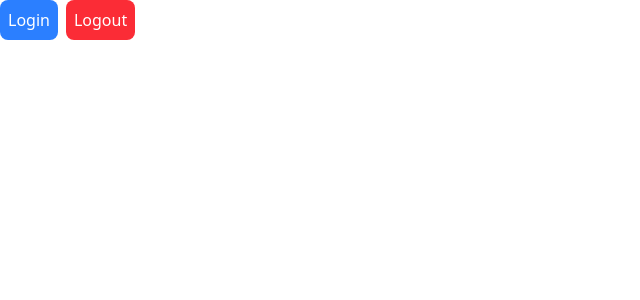
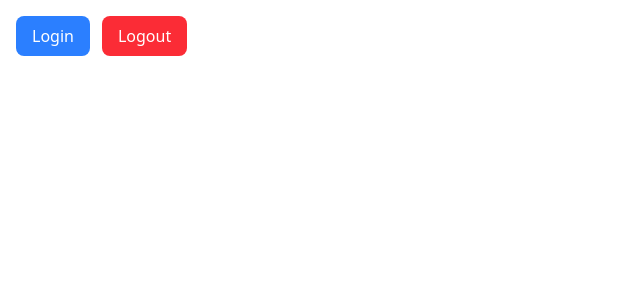
Before and after one commit to AnirbanSinha27/law-and-verdict, a Next.js app in the folder my-app/: page / in a window 1280 px wide. Shown: the top 300 px of the page, without its empty margins (0-640 px from the left). Built offline with nearby package versions, Linux system fonts and the light colour scheme.

Commit message:
mongodb setup and saving unique device id into localStorage

```diff
--- /dev/null
+++ b/my-app/app/hooks/useDeviceId.ts
@@ -0,0 +1,13 @@
+import { useEffect, useState } from "react";
+import { getOrCreateDeviceId } from "@/devicelib/device";
+
+export function useDeviceId() {
+  const [deviceId, setDeviceId] = useState<string | null>(null);
+
+  useEffect(() => {
+    const id = getOrCreateDeviceId();
+    setDeviceId(id);
+  }, []);
+
+  return deviceId;
+}
--- a/my-app/app/page.tsx
+++ b/my-app/app/page.tsx
@@ -1,13 +1,39 @@
+"use client";
+
+import { useDeviceId } from "@/app/hooks/useDeviceId";
 
 export default function Home() {
+  const deviceId = useDeviceId();
+
+  const handleLogin = () => {
+    if (!deviceId) return;
+    window.location.href = `/auth/login?deviceId=${deviceId}`;
+  };
+
+  const handleLogout = () => {
+    if (!deviceId) return;
+    window.location.href = `/auth/logout?deviceId=${deviceId}`;
+  };
+
   return (
-    <div className="flex gap-2">
-      <button className="bg-blue-500 text-white p-2 rounded-md">
-      <a href="/auth/login">Login</a>
+    <div className="flex gap-3 p-4">
+
+      <button
+        onClick={handleLogin}
+        disabled={!deviceId}
+        className="bg-blue-500 text-white px-4 py-2 rounded-md disabled:opacity-50 cursor-pointer"
+      >
+        Login
       </button>
-      <button className="bg-red-500 text-white p-2 rounded-md">
-      <a href="/auth/logout">Logout</a>
+
+      <button
+        onClick={handleLogout}
+        disabled={!deviceId}
+        className="bg-red-500 text-white px-4 py-2 rounded-md disabled:opacity-50 cursor-pointer"
+      >
+        Logout
       </button>
+
     </div>
   );
 }
--- /dev/null
+++ b/my-app/dblib/models/UserDevice.ts
@@ -0,0 +1,17 @@
+import mongoose, { Schema, Document, models } from "mongoose";
+
+export interface IUserDevice extends Document {
+  userId: string;          // Auth0 user ID
+  deviceId: string;        // Unique identifier per device
+  userAgent: string;       // Browser/device info
+  createdAt: Date;         // Login timestamp
+}
+
+const UserDeviceSchema = new Schema<IUserDevice>({
+  userId: { type: String, required: true, index: true },
+  deviceId: { type: String, required: true, unique: true },
+  userAgent: { type: String, required: true },
+  createdAt: { type: Date, default: Date.now }
+});
+
+export default models.UserDevice || mongoose.model<IUserDevice>("UserDevice", UserDeviceSchema);
--- /dev/null
+++ b/my-app/dblib/mongodb.ts
@@ -0,0 +1,23 @@
+import mongoose from "mongoose";
+
+const MONGODB_URI = process.env.MONGODB_URI!;
+
+if (!MONGODB_URI) {
+  throw new Error("Please define the MONGODB_URI environment variable in .env.local");
+}
+
+let cached = (global as any).mongoose;
+
+if (!cached) {
+  cached = (global as any).mongoose = { conn: null, promise: null };
+}
+
+export async function connectToDatabase() {
+  if (cached.conn) return cached.conn;
+
+  if (!cached.promise) {
+    cached.promise = mongoose.connect(MONGODB_URI).then((mongoose) => mongoose);
+  }
+  cached.conn = await cached.promise;
+  return cached.conn;
+}
--- /dev/null
+++ b/my-app/devicelib/device.ts
@@ -0,0 +1,10 @@
+export function getOrCreateDeviceId() {
+    if (typeof window === "undefined") return null;
+
+    let deviceId = localStorage.getItem("deviceId");
+    if (!deviceId) {
+      deviceId = crypto.randomUUID();
+      localStorage.setItem("deviceId", deviceId);
+    }
+    return deviceId;
+  }
--- a/my-app/middleware.ts
+++ b/my-app/middleware.ts
@@ -1,8 +1,36 @@
 import type { NextRequest } from "next/server";
+import { NextResponse } from "next/server";
 import { auth0 } from "./libauth/auth0";
 
 export async function middleware(request: NextRequest) {
-  return await auth0.middleware(request);
+  const response = await auth0.middleware(request);
+
+  // Define protected routes
+  const protectedRoutes = ["/private"];
+  const isProtectedRoute = protectedRoutes.some(route =>
+    request.nextUrl.pathname.startsWith(route)
+  );
+
+  if (isProtectedRoute) {
+    try {
+      // Check if user is authenticated
+      const session = await auth0.getSession(request);
+
+      if (!session || !session.user) {
+        // User is not logged in, redirect to login
+        const loginUrl = new URL("/auth/login", request.url);
+        loginUrl.searchParams.set("returnTo", request.nextUrl.pathname);
+        return NextResponse.redirect(loginUrl);
+      }
+    } catch (error) {
+      // If there's an error getting the session, redirect to login
+      const loginUrl = new URL("/auth/login", request.url);
+      loginUrl.searchParams.set("returnTo", request.nextUrl.pathname);
+      return NextResponse.redirect(loginUrl);
+    }
+  }
+
+  return response;
 }
 
 export const config = {
@@ -14,6 +42,5 @@ export const config = {
      * - favicon.ico, sitemap.xml, robots.txt (metadata files)
      */
     "/((?!_next/static|_next/image|favicon.ico|sitemap.xml|robots.txt).*)",
-    "/private/:path*",
   ],
 };
--- a/my-app/package.json
+++ b/my-app/package.json
@@ -14,6 +14,8 @@
     "clsx": "^2.1.1",
     "gsap": "^3.13.0",
     "lucide-react": "^0.553.0",
+    "mongodb": "^7.0.0",
+    "mongoose": "^8.19.3",
     "next": "^15.2.5",
     "react": "19.2.0",
     "react-dom": "19.2.0",
```
Also changed, not shown: 1 other file (tests, documents, lock files or other folders).
